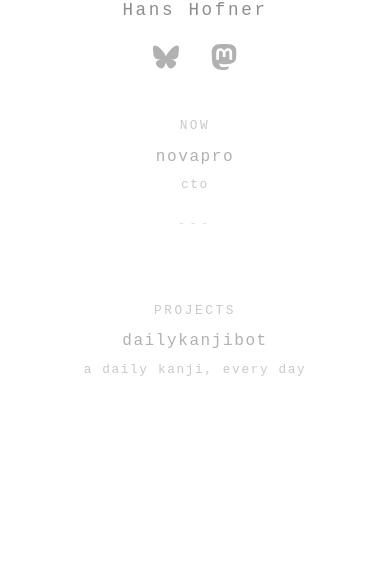
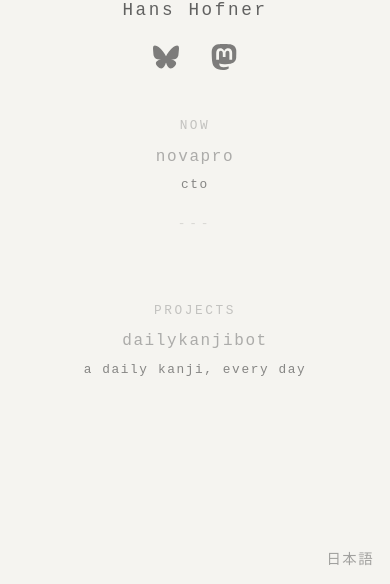
Before and after one commit to hhofner/hhofner.com, a plain HTML site: page index.html in a window 390 px wide. Shown: the part 260-844 px from the top of the page. Drawn offline with Linux system fonts and the light colour scheme.

Commit message:
Add Japanese language toggle, off-white background, and style tweaks

```diff
--- a/index.html
+++ b/index.html
@@ -4,6 +4,10 @@
   <meta charset="UTF-8">
   <meta name="viewport" content="width=device-width, initial-scale=1.0">
   <title>hhofner.com</title>
+  <link rel="me" href="https://famichiki.jp/@slims">
+  <link rel="preconnect" href="https://fonts.googleapis.com">
+  <link rel="preconnect" href="https://fonts.gstatic.com" crossorigin>
+  <link href="https://fonts.googleapis.com/css2?family=Noto+Sans+JP:wght@300;400&display=swap" rel="stylesheet">
   <style>
     * { margin: 0; padding: 0; box-sizing: border-box; }
 
@@ -13,8 +17,31 @@
       align-items: center;
       justify-content: center;
       min-height: 100vh;
-      background: #fff;
+      background: #f5f4f0;
       font-family: 'Courier New', monospace;
+      transition: font-family 0.3s;
+    }
+
+    body.ja {
+      font-family: 'Noto Sans JP', sans-serif;
+    }
+
+    .lang-toggle {
+      position: fixed;
+      bottom: 1.5rem;
+      right: 1.5rem;
+      background: none;
+      border: none;
+      font-size: 0.8rem;
+      color: rgba(60, 60, 60, 0.45);
+      cursor: pointer;
+      font-family: 'Noto Sans JP', sans-serif;
+      letter-spacing: 0.1em;
+      transition: color 0.2s;
+    }
+
+    .lang-toggle:hover {
+      color: #1a1a1a;
     }
 
     .domain {
@@ -74,9 +101,14 @@
     .name {
       margin-top: 1rem;
       font-size: 1rem;
-      color: rgba(80, 80, 80, 0.65);
+      color: rgba(60, 60, 60, 0.8);
       letter-spacing: 0.15em;
       font-weight: 300;
+      transition: letter-spacing 0.3s;
+    }
+
+    body.ja .name {
+      letter-spacing: 0.3em;
     }
 
     .links {
@@ -86,7 +118,7 @@
     }
 
     .links a {
-      color: rgba(100, 100, 100, 0.5);
+      color: rgba(60, 60, 60, 0.65);
       text-decoration: none;
       transition: color 0.2s;
       display: flex;
@@ -119,6 +151,10 @@
       color: rgba(100, 100, 100, 0.35);
     }
 
+    body.ja .section .label {
+      text-transform: none;
+    }
+
     .section .item {
       position: relative;
       display: inline-block;
@@ -140,8 +176,8 @@
       transform: translateX(-50%);
       top: 1.6rem;
       white-space: nowrap;
-      font-size: 0.7rem;
-      color: rgba(100, 100, 100, 0.35);
+      font-size: 0.8rem;
+      color: rgba(60, 60, 60, 0.6);
       opacity: 0;
       transition: opacity 0.3s;
       pointer-events: none;
@@ -162,6 +198,10 @@
     .projects {
       display: flex;
       gap: 1.5rem;
+    }
+
+    [data-en], [data-ja] {
+      transition: opacity 0.2s;
     }
 
     @media (max-width: 600px) {
@@ -217,35 +257,57 @@
         flex-direction: column;
         gap: 1.5rem;
       }
+
+      .lang-toggle {
+        font-size: 0.9rem;
+        bottom: 1rem;
+        right: 1rem;
+      }
     }
   </style>
 </head>
 <body>
   <div class="domain">hhofner.com</div>
-  <div class="name">Hans Hofner</div>
+  <div class="name" data-en="Hans Hofner" data-ja="ハンス・ホフナー">Hans Hofner</div>
   <div class="links">
     <a href="https://bsky.app/profile/hhofner.com" target="_blank" aria-label="Bluesky"><svg xmlns="http://www.w3.org/2000/svg" viewBox="0 0 24 24"><path fill="currentColor" d="M5.202 2.857C7.954 4.922 10.913 9.11 12 11.358c1.087-2.247 4.046-6.436 6.798-8.501C20.783 1.366 24 .213 24 3.883c0 .732-.42 6.156-.667 7.037c-.856 3.061-3.978 3.842-6.755 3.37c4.854.826 6.089 3.562 3.422 6.299c-5.065 5.196-7.28-1.304-7.847-2.97c-.104-.305-.152-.448-.153-.327c0-.121-.05.022-.153.327c-.568 1.666-2.782 8.166-7.847 2.97c-2.667-2.737-1.432-5.473 3.422-6.3c-2.777.473-5.899-.308-6.755-3.369C.42 10.04 0 4.615 0 3.883c0-3.67 3.217-2.517 5.202-1.026"/></svg></a>
     <a href="https://famichiki.jp/@slims" target="_blank" rel="me" aria-label="Mastodon"><svg xmlns="http://www.w3.org/2000/svg" viewBox="0 0 24 24"><path fill="currentColor" d="M23.268 5.313c-.35-2.578-2.617-4.61-5.304-5.004C17.51.242 15.792 0 11.813 0h-.03c-3.98 0-4.835.242-5.288.309C3.882.692 1.496 2.518.917 5.127C.64 6.412.61 7.837.661 9.143c.074 1.874.088 3.745.26 5.611c.118 1.24.325 2.47.62 3.68c.55 2.237 2.777 4.098 4.96 4.857c2.336.792 4.849.923 7.256.38q.398-.092.786-.213c.585-.184 1.27-.39 1.774-.753a.06.06 0 0 0 .023-.043v-1.809a.05.05 0 0 0-.02-.041a.05.05 0 0 0-.046-.01a20.3 20.3 0 0 1-4.709.545c-2.73 0-3.463-1.284-3.674-1.818a5.6 5.6 0 0 1-.319-1.433a.053.053 0 0 1 .066-.054c1.517.363 3.072.546 4.632.546c.376 0 .75 0 1.125-.01c1.57-.044 3.224-.124 4.768-.422q.059-.011.11-.024c2.435-.464 4.753-1.92 4.989-5.604c.008-.145.03-1.52.03-1.67c.002-.512.167-3.63-.024-5.545m-3.748 9.195h-2.561V8.29c0-1.309-.55-1.976-1.67-1.976c-1.23 0-1.846.79-1.846 2.35v3.403h-2.546V8.663c0-1.56-.617-2.35-1.848-2.35c-1.112 0-1.668.668-1.67 1.977v6.218H4.822V8.102q0-1.965 1.011-3.12c.696-.77 1.608-1.164 2.74-1.164c1.311 0 2.302.5 2.962 1.498l.638 1.06l.638-1.06c.66-.999 1.65-1.498 2.96-1.498c1.13 0 2.043.395 2.74 1.164q1.012 1.155 1.012 3.12z"/></svg></a>
   </div>
 
   <div class="section">
-    <div class="label">now</div>
+    <div class="label" data-en="now" data-ja="現在">now</div>
     <div class="item">
       <a href="https://novapro.co.jp" target="_blank">novapro</a>
-      <span class="desc">cto</span>
+      <span class="desc" data-en="cto" data-ja="CTO">cto</span>
     </div>
   </div>
 
   <div class="separator">---</div>
 
   <div class="section">
-    <div class="label">projects</div>
+    <div class="label" data-en="projects" data-ja="プロジェクト">projects</div>
     <div class="projects">
       <div class="item">
         <a href="https://famichiki.jp/@dailykanjibot" target="_blank">dailykanjibot</a>
-        <span class="desc">a daily kanji, every day</span>
+        <span class="desc" data-en="a daily kanji, every day" data-ja="毎日一つ、漢字をお届け">a daily kanji, every day</span>
       </div>
     </div>
   </div>
+
+  <button class="lang-toggle" data-en="EN" data-ja="日本語" onclick="toggleLang()">日本語</button>
+
+  <script>
+    let lang = 'en';
+
+    function toggleLang() {
+      lang = lang === 'en' ? 'ja' : 'en';
+      document.body.classList.toggle('ja', lang === 'ja');
+      document.documentElement.lang = lang;
+
+      document.querySelectorAll('[data-en][data-ja]').forEach(el => {
+        el.textContent = el.dataset[lang];
+      });
+    }
+  </script>
 </body>
 </html>
```
